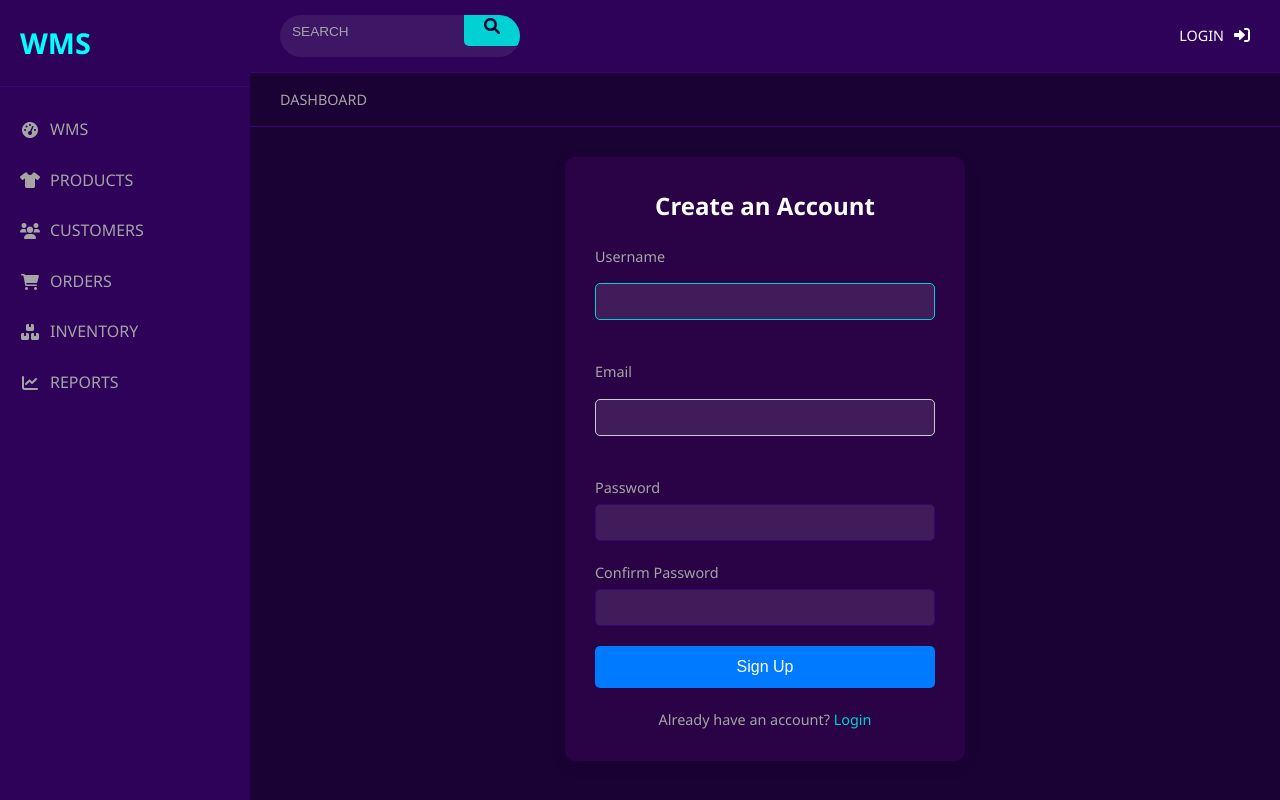
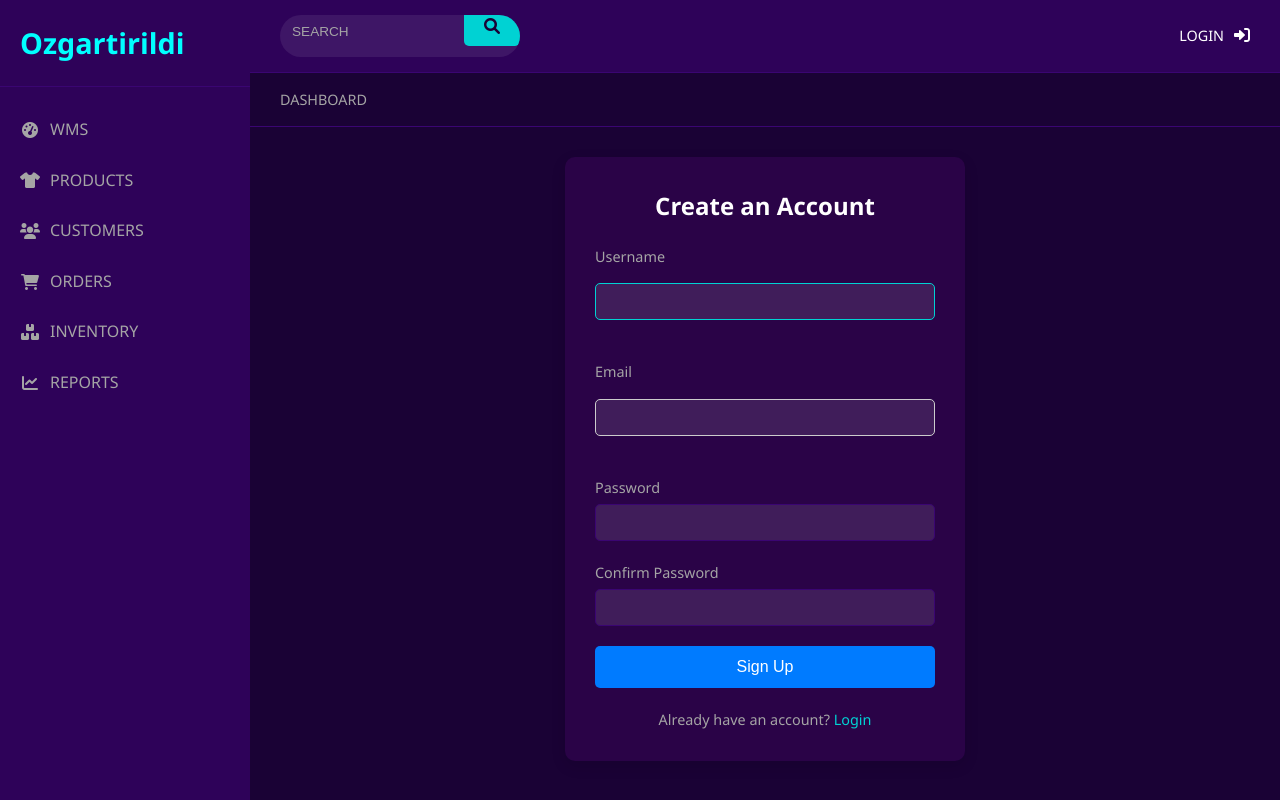
Before and after one commit to simpltm/CRM-project, a Django app: page /accounts/signup/ in a window 1280 px wide. Run offline with Django 5.2, Linux system fonts and the light colour scheme.

Commit message:
Update base.html

```diff
--- a/templates/core/base.html
+++ b/templates/core/base.html
@@ -14,7 +14,7 @@
         <!-- Sidebar -->
         <aside class="sidebar">
             <div class="sidebar-header">
-                <h1>WMS</h1>
+                <h1>Ozgartirildi</h1>
             </div>
             <nav class="sidebar-nav">
                 <ul>
```
